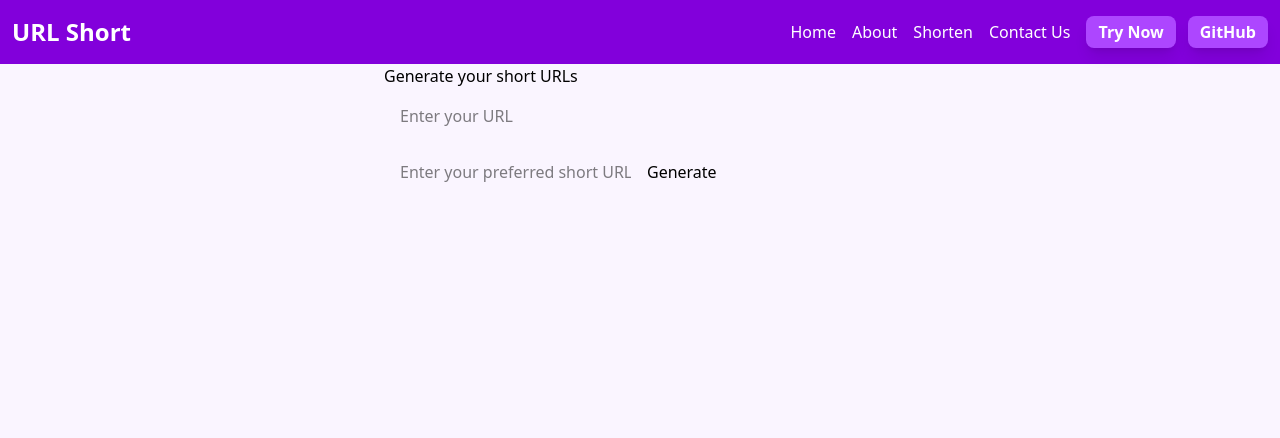
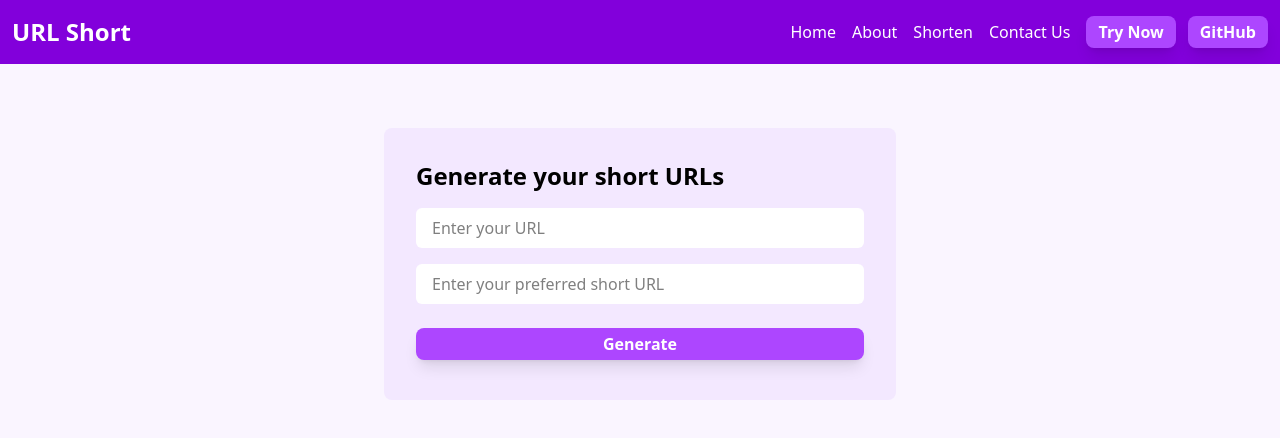
Before and after one commit to s-afrid/urlshort, a Next.js app: page /shorten in a window 1280 px wide. Shown: the top 438 px of the page. Built offline with nearby package versions, Linux system fonts and the light colour scheme.

Commit message:
styling of inputs and buttons in the shorten page

```diff
--- a/app/shorten/page.js
+++ b/app/shorten/page.js
@@ -11,20 +11,20 @@ const Shorten = () => {
 
     }
   return (
-    <div className='mx-auto max-w-lg'>
-      <h1>Generate your short URLs</h1>
-      <div>
+    <div className='mx-auto max-w-lg bg-purple-100 my-16 p-8 rounded-lg flex flex-col gap-4'>
+      <h1 className='font-bold text-2xl'>Generate your short URLs</h1>
+      <div className='flex flex-col gap-4'>
         <input
             type="text"
-            className='p-4 focus:outline-purple-600'
+            className='px-4 py-2 focus:outline-purple-600 rounded-md bg-white'
             placeholder='Enter your URL'
             onChange={handleChange} />
         <input
             type="text"
-            className='p-4 focus:outline-purple-600'
+            className='px-4 py-2 focus:outline-purple-600 rounded-md bg-white'
             placeholder='Enter your preferred short URL'
             onChange={handleChange} />
-        <button>Generate</button>
+        <button className="bg-purple-500 shadow-lg px-3 py-1 font-bold rounded-lg text-white my-2">Generate</button>
       </div>
     </div>
   )
```
